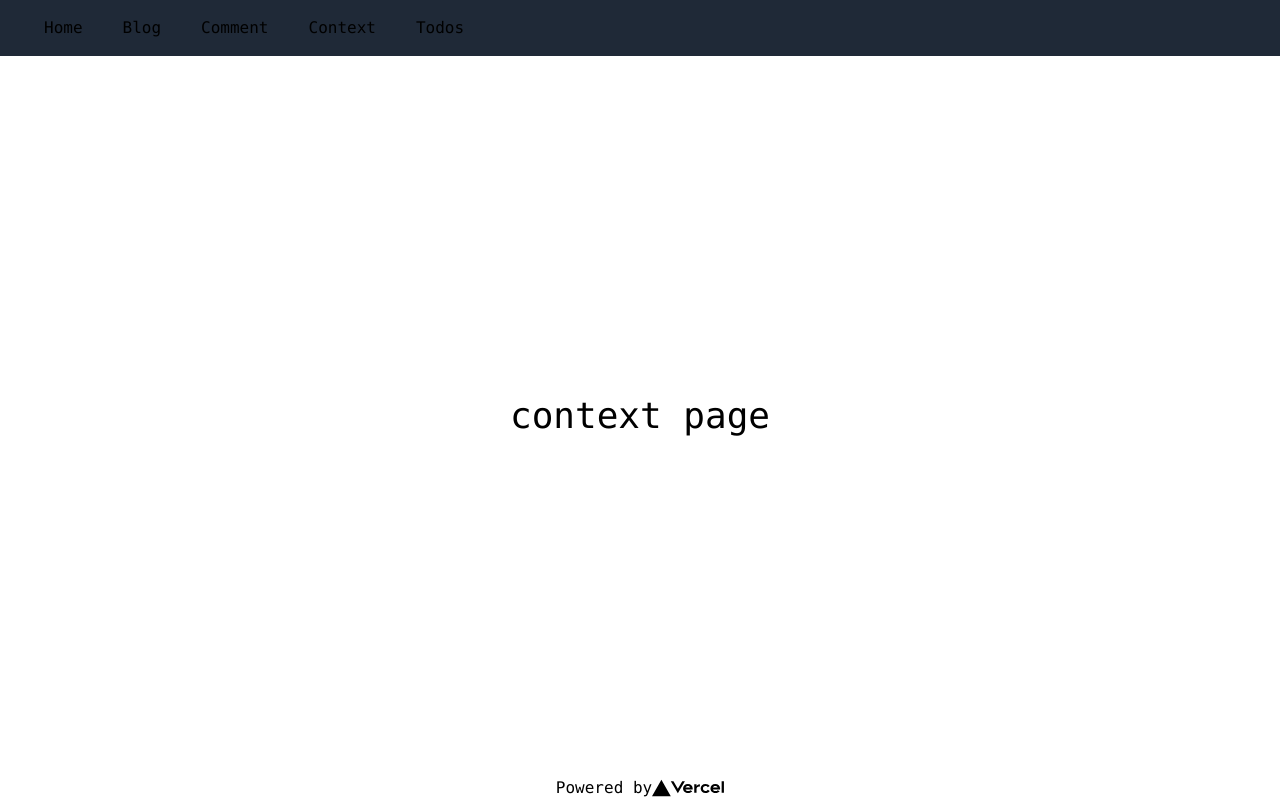
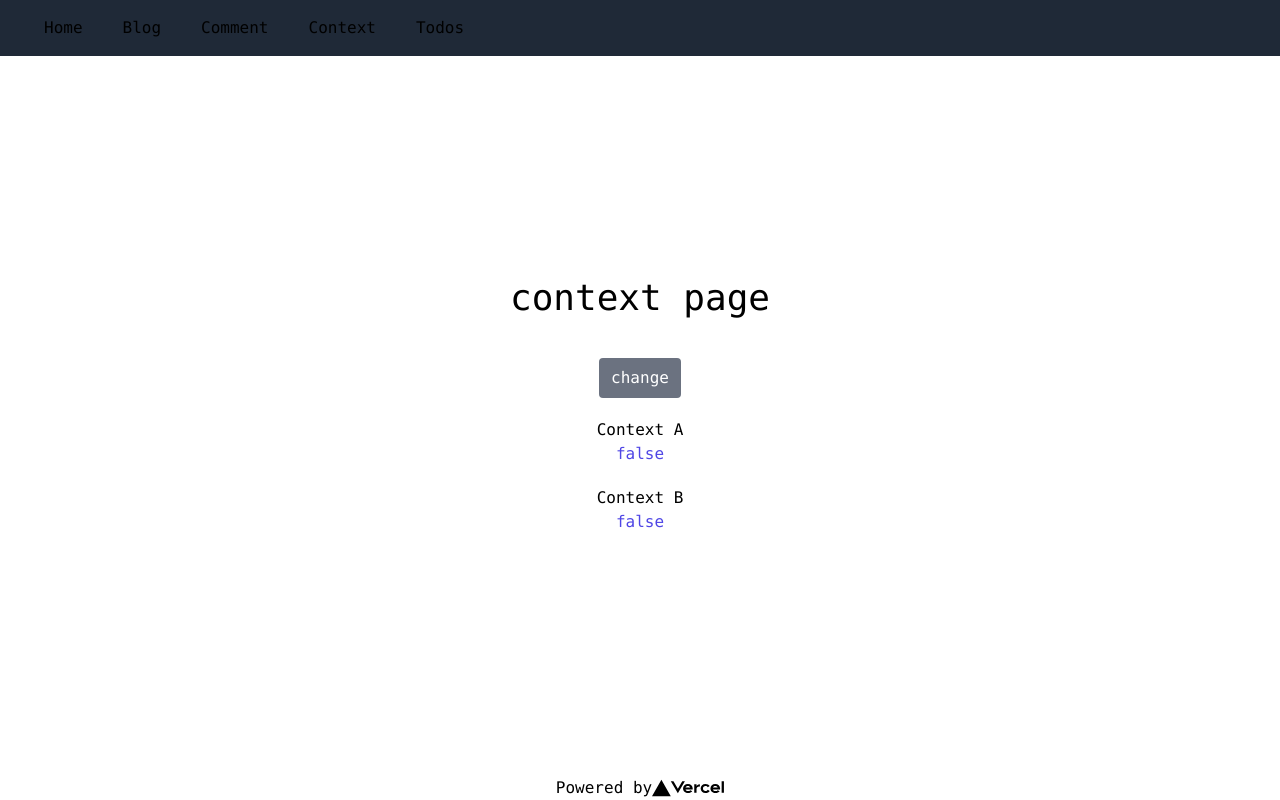
Before and after one commit to harauma/Next_Test, a Next.js app: page /context-page in a window 1280 px wide. Built offline with nearby package versions, Linux system fonts and the light colour scheme.

Commit message:
Contextページ作成

```diff
--- /dev/null
+++ b/components/ContextA.tsx
@@ -0,0 +1,22 @@
+import { useStateContext } from '../context/StateProvider'
+
+const ContextA: React.FC = () => {
+  const { toggle, setToggle } = useStateContext()
+  return (
+    <>
+      <button
+        className='bg-gray-500 hover:bg-gray-400 px-3 py-2 mb-5 text-white rounded focus:outline-none'
+        onClick={() => {
+          setToggle(!toggle)
+        }}
+      >
+        change
+      </button>
+      <p>Context A</p>
+      <p className='mb-5 text-indigo-600' data-testid='toggle-a'>
+        {toggle ? 'true' : 'false'}
+      </p>
+    </>
+  )
+}
+export default ContextA
--- /dev/null
+++ b/components/ContextB.tsx
@@ -0,0 +1,14 @@
+import { useStateContext } from '../context/StateProvider'
+
+const ContextB: React.FC = () => {
+  const { toggle } = useStateContext()
+  return (
+    <>
+      <p>Context B</p>
+      <p className="mb-5 text-indigo-600" data-testid="toggle-b">
+        {toggle ? 'true' : 'false'}
+      </p>
+    </>
+  )
+}
+export default ContextB
--- /dev/null
+++ b/context/StateProvider.tsx
@@ -0,0 +1,19 @@
+import { useContext, useState, createContext } from 'react'
+
+const StateContext = createContext(
+  {} as {
+    toggle: boolean
+    setToggle: React.Dispatch<React.SetStateAction<boolean>>
+  }
+)
+
+export const StateProvider: React.FC = ({ children }) => {
+  const [toggle, setToggle] = useState(false)
+
+  return (
+    <StateContext.Provider value={{ toggle, setToggle }}>
+      {children}
+    </StateContext.Provider>
+  )
+}
+export const useStateContext = () => useContext(StateContext)
--- a/pages/context-page.tsx
+++ b/pages/context-page.tsx
@@ -1,9 +1,16 @@
 import Layout from '../components/Layout'
+import { StateProvider } from '../context/StateProvider'
+import ContextA from '../components/ContextA'
+import ContextB from '../components/ContextB'
 
 const ContextPage: React.FC = () => {
   return (
     <Layout title="Context">
-      <p className="text-4xl">context page</p>
+      <p className="text-4xl mb-10">context page</p>
+      <StateProvider>
+        <ContextA />
+        <ContextB />
+      </StateProvider>
     </Layout>
   )
 }
```
